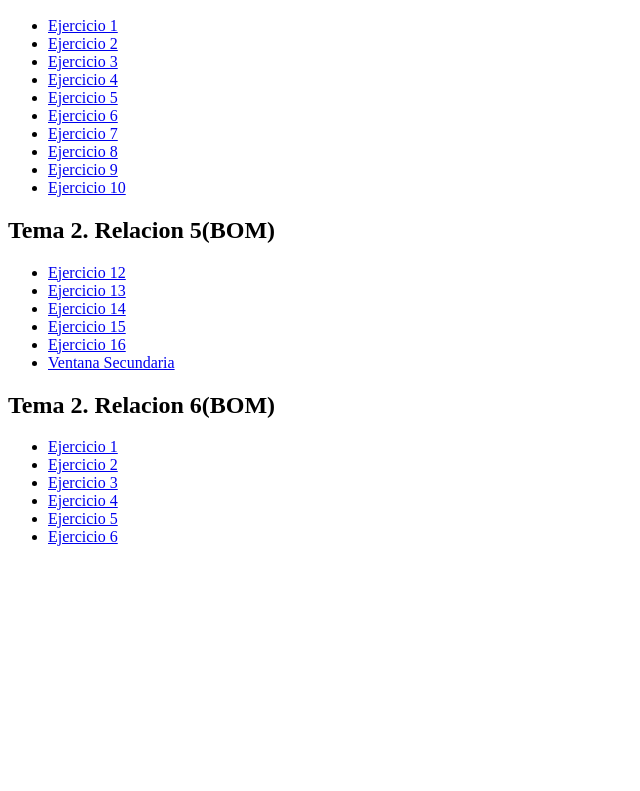
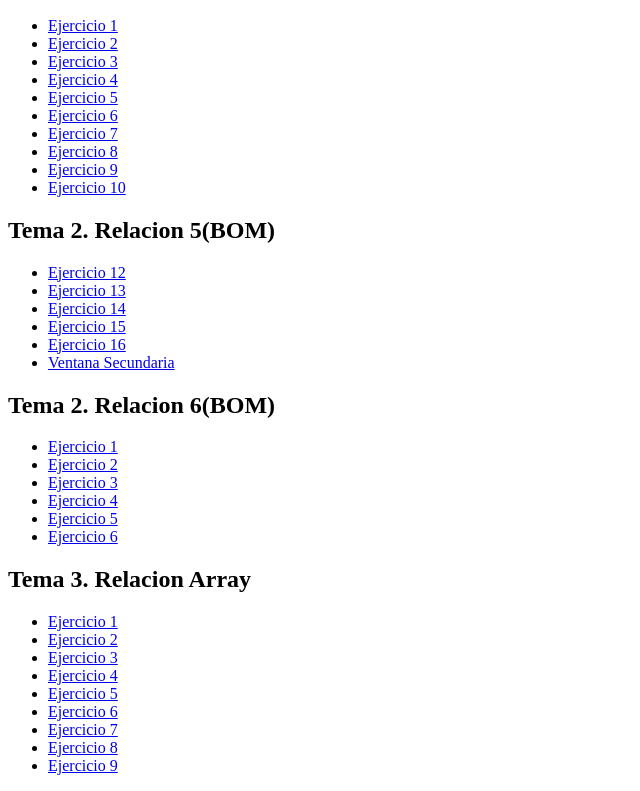
Before and after one commit to andresop11/TEMA2_DWEC, a plain HTML site: page index.html in a window 1280 px wide. Shown: the part 725-1516 px from the top of the page, without its empty margins (0-640 px from the left). Before the commit the page ends 1287 px from the top, so only its background shows below. Drawn offline with Linux system fonts and the light colour scheme.

Commit message:
Update index.html

```diff
--- a/index.html
+++ b/index.html
@@ -87,6 +87,21 @@
     </ul>
 
 
+    <h2>Tema 3. Relacion Array</h2>
+
+    <ul>
+        <li><a href="../Tema 3/Array/Ejercicio1.html">Ejercicio 1</a></li>
+        <li><a href="../Tema 3/Array/Ejercicio2.html">Ejercicio 2</a></li>
+        <li><a href="../Tema 3/Array/Ejercicio3.html">Ejercicio 3</a></li>
+        <li><a href="../Tema 3/Array/Ejercicio4.html">Ejercicio 4</a></li>
+        <li><a href="../Tema 3/Array/Ejercicio5.html">Ejercicio 5</a></li>
+        <li><a href="../Tema 3/Array/Ejercicio6.html">Ejercicio 6</a></li>
+        <li><a href="../Tema 3/Array/Ejercicio7.html">Ejercicio 7</a></li>
+        <li><a href="../Tema 3/Array/Ejercicio8.html">Ejercicio 8</a></li>
+        <li><a href="../Tema 3/Array/Ejercicio9.html">Ejercicio 9</a></li>
+    </ul>
+
+
 
 
 
```
